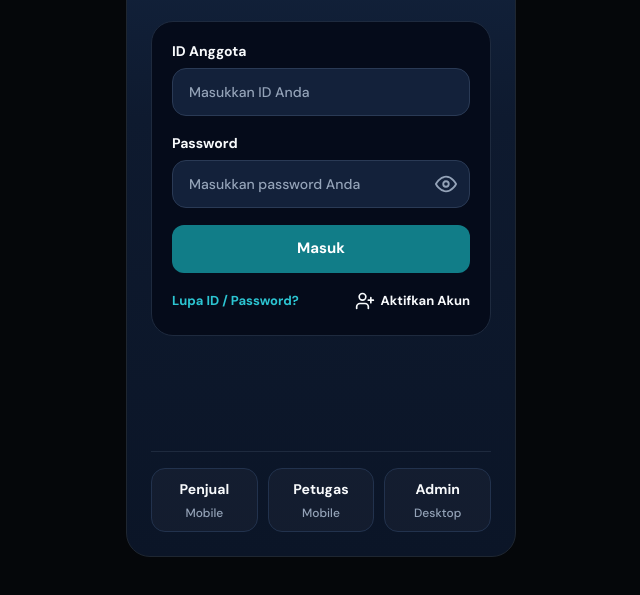
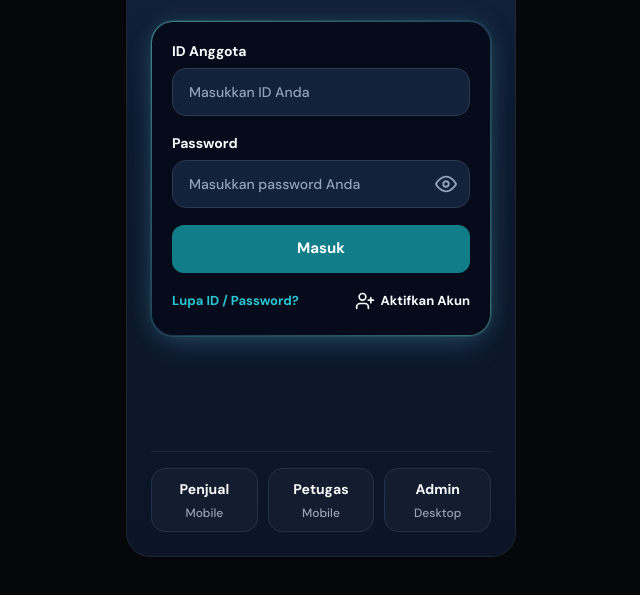
Before and after one commit to sosialsosial1945-ux/apima-pwa-demo, a plain HTML site: page index.html in a window 1280 px wide. Both pictures are taken after a click on the button 792 px from the left and 59 px from the top of the page. Shown: the part 267-862 px from the top of the page, without its empty margins (319-959 px from the left). Drawn offline with Linux system fonts and the light colour scheme.

Commit message:
Add theme-matched fish teal gradient rim accent around login card (v23)

```diff
--- a/sw.js
+++ b/sw.js
@@ -1,4 +1,4 @@
-const CACHE_NAME = 'apima-pwa-demo-v22';
+const CACHE_NAME = 'apima-pwa-demo-v23';
 const CORE_ASSETS = [
   './',
   './index.html',
@@ -76,7 +76,7 @@ self.addEventListener('fetch', (event) => {
       .then((res) => {
         if (res && res.status === 200 && isSameOrigin) {
           const copy = res.clone();
-          caches.open(CACHE_NAME).then((cache) => cache.put(event.request, copy)).catch(() => {});
+          caches.open(CACHE_NAME).then((cache) => cache.put(event.request, copy)).catch(() => { });
         }
         return res;
       })
--- a/ui-anggota.css
+++ b/ui-anggota.css
@@ -116,7 +116,41 @@
 .ag-login-brand .brand-wordmark img { width: 152px; height: auto; }
 .ag-login-tagline { margin: 0; font-size: 13px; font-weight: 500; letter-spacing: 0.02em; color: var(--ag-tagline); font-family: var(--apima-font); }
 .ag-form { gap: 18px; padding: 20px 20px 12px; border-radius: 22px; }
-.ag-login-main > .ag-form { margin-bottom: auto; }
+/* Aksen tepi gradasi warna ikan APIMA khusus kartu form login (terang: #3C909C/#183054, gelap: #54B4B4/#3C789C) */
+.ag-login-main > .ag-form {
+  margin-bottom: auto;
+  border: 1.5px solid transparent;
+  background:
+    linear-gradient(var(--apima-bg-card), var(--apima-bg-card)) padding-box,
+    linear-gradient(135deg, rgba(60, 144, 156, 0.62) 0%, rgba(48, 120, 156, 0.30) 52%, rgba(24, 48, 84, 0.46) 100%) border-box;
+  box-shadow:
+    0 0 0 1px rgba(60, 144, 156, 0.14),
+    0 12px 28px -6px rgba(48, 120, 156, 0.22),
+    0 2px 10px rgba(24, 48, 84, 0.08);
+  transition: box-shadow 180ms ease;
+}
+.ag-login-main > .ag-form:focus-within {
+  box-shadow:
+    0 0 0 1.5px rgba(60, 144, 156, 0.28),
+    0 14px 32px -6px rgba(48, 120, 156, 0.30),
+    0 4px 12px rgba(24, 48, 84, 0.10);
+}
+:root[data-theme="dark"] .ag-login-main > .ag-form {
+  border: 1.5px solid transparent;
+  background:
+    linear-gradient(var(--apima-bg-card), var(--apima-bg-card)) padding-box,
+    linear-gradient(135deg, rgba(84, 180, 180, 0.68) 0%, rgba(60, 120, 156, 0.34) 52%, rgba(84, 180, 168, 0.56) 100%) border-box;
+  box-shadow:
+    0 0 0 1px rgba(84, 180, 180, 0.18),
+    0 0 26px -4px rgba(84, 180, 180, 0.30),
+    0 14px 32px -10px rgba(60, 120, 156, 0.36);
+}
+:root[data-theme="dark"] .ag-login-main > .ag-form:focus-within {
+  box-shadow:
+    0 0 0 1.5px rgba(84, 180, 180, 0.32),
+    0 0 32px -2px rgba(84, 180, 180, 0.40),
+    0 16px 36px -10px rgba(60, 120, 156, 0.42);
+}
 .ag-field { display: flex; flex-direction: column; gap: 8px; }
 .ag-field .ag-help { margin-top: -2px; }
 .ag-label { font-size: 14px; font-weight: 700; color: var(--ag-ink); }
```
